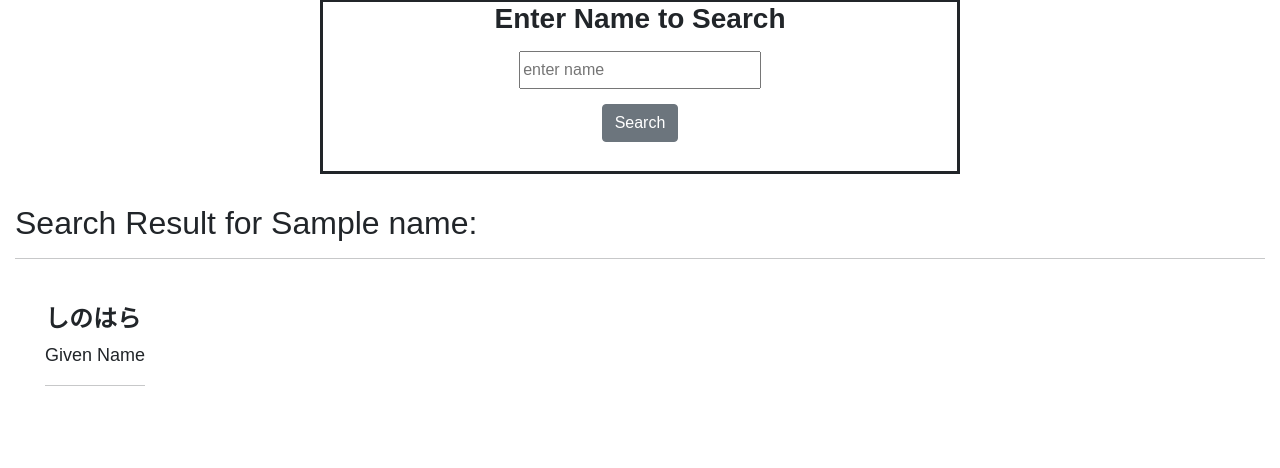
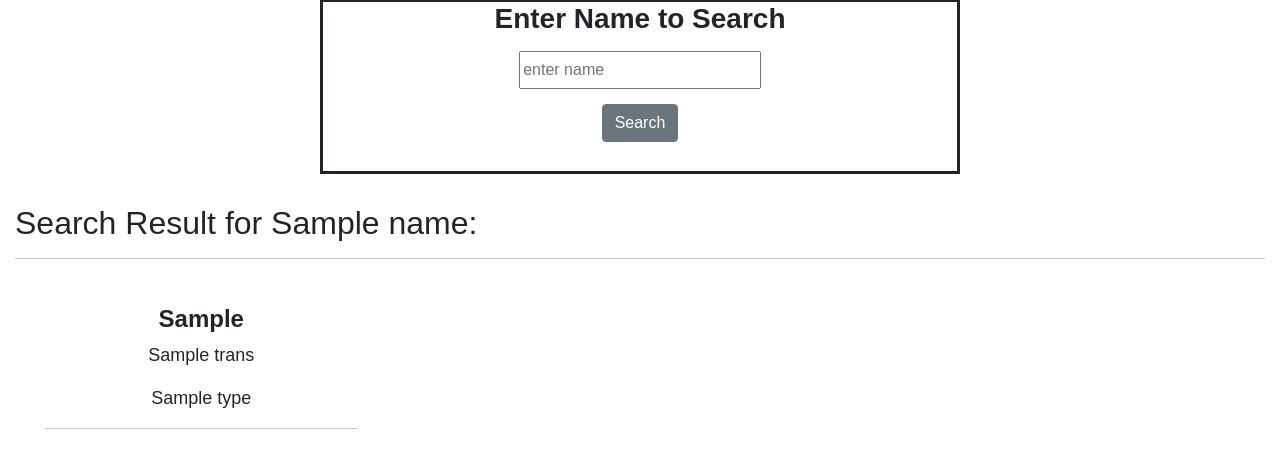
Before and after one commit to zakyabdurrahman/nanori, a Flask app: template templates/name.html in a window 1280 px wide. Shown: the part 87-555 px from the top of the page. Run offline with Flask 2, Linux system fonts and the light colour scheme; the template is opened without the code that fills it: most values are stand-ins (such as "Sample title", 1, 10 or a date in 2020); some web fonts are replaced.

Commit message:
name search feature is completed

```diff
--- a/app.py
+++ b/app.py
@@ -17,7 +17,23 @@ def name():
   name = request.args.get('ni')
   if not name:
     return render_template('name.html')
-  return render_template('name.html', name = name)
+  con = sqlite3.connect('Kanji Database/names.db')
+  db = con.cursor()
+  names = db.execute("SELECT id, reading, trans FROM names WHERE name = ?", (name,))
+  names = names.fetchall()
+  namesList = []
+  for item in names:
+    thedict = {}
+    thedict["jp_reading"]= item[1]
+    thedict["trans"] = item[2]
+    k_id = item[0]
+    type = db.execute("SELECT type FROM types WHERE id IN (SELECT type_id FROM name_type WHERE name_id = ?)", (k_id,))
+    type = type.fetchone()
+    thedict["type"] = type[0]
+    namesList.append(thedict)
+  print(namesList)
+  return render_template('name.html', name = name, nameList = namesList)
+
 @app.route('/search')
 def search():
    #create db
--- a/static/stylesheet.css
+++ b/static/stylesheet.css
@@ -113,6 +113,8 @@ select
 
 .nameresult div{
     display: inline-block;
+    width: calc(100%/4);
+    text-align: center;
     margin: 30px;
 }
 .nameresult p{
--- a/templates/name.html
+++ b/templates/name.html
@@ -24,13 +24,14 @@
     {% if name %}
         <h2>Search Result for {{name}}:</h1>
         <hr>
-
+        {% for item in nameList %}
         <div>
-            <h4><b>しのはら</b></h4>
-            <p>Given Name</p>
+            <h4><b>{{item["jp_reading"]}}</b></h4>
+            <p>{{item["trans"]}}</p>
+            <p>{{item["type"]}}</p>
             <hr>
         </div>
-
+        {% endfor %}
 
 
     {% endif %}
```
